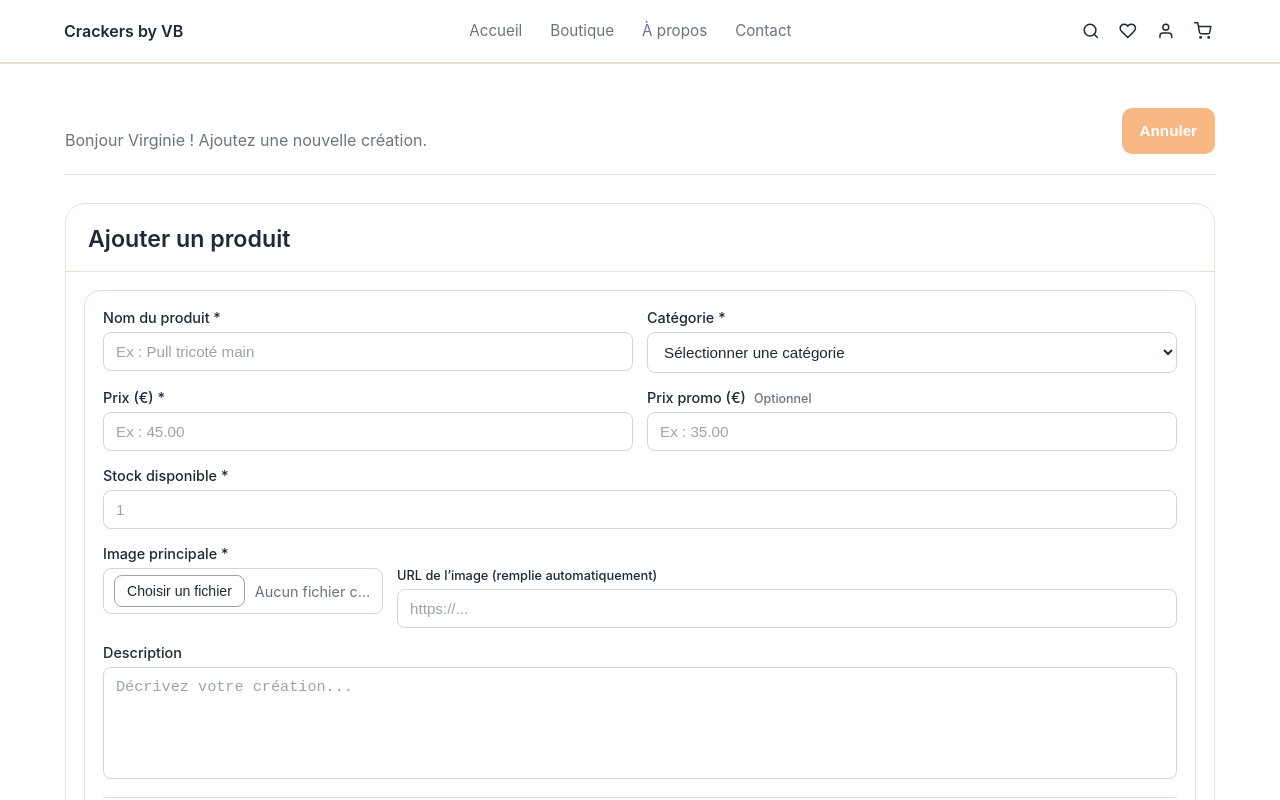
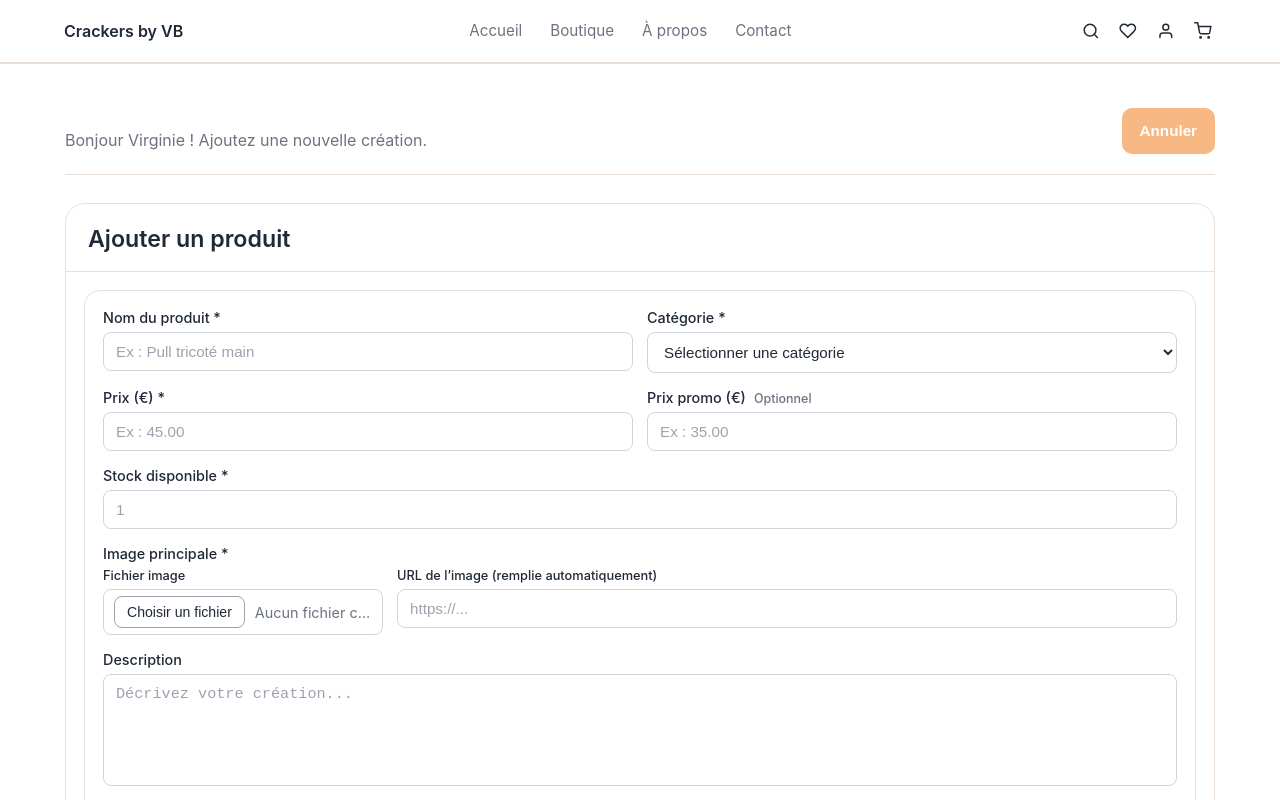
Before and after one commit to Spupuce/Crackers-by-VB, a Next.js app: page /administration/produit/nouveau in a window 1280 px wide. Shown: the top 800 px of the page. Built offline with nearby package versions, Linux system fonts and the light colour scheme; no server answers.

Commit message:
Harmonise les sous-labels du bloc image produit pour corriger l’alignement du champ URL

```diff
--- a/components/ProductForm.js
+++ b/components/ProductForm.js
@@ -687,6 +687,10 @@ export default function ProductForm({
 
           <div className={styles.imageFieldRow}>
             <div className={styles.imageUploadColumn}>
+              <label htmlFor="mainImageFile" className={styles.smallLabel}>
+                Fichier image
+              </label>
+
               <input
                 ref={mainImageInputRef}
                 id="mainImageFile"
```
